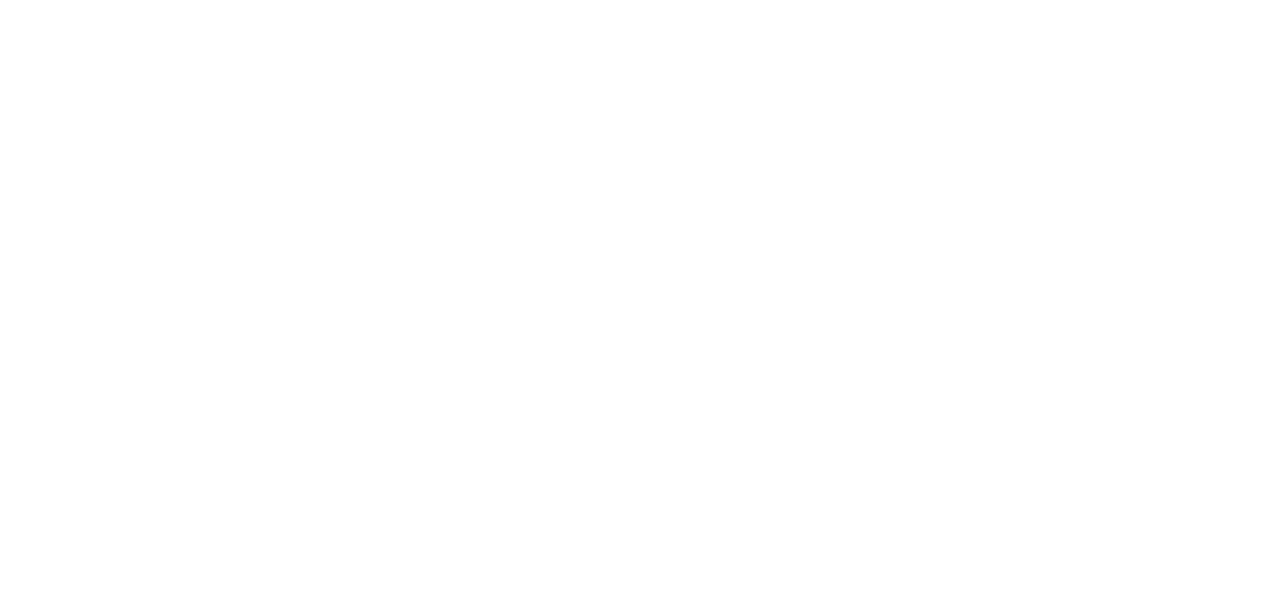
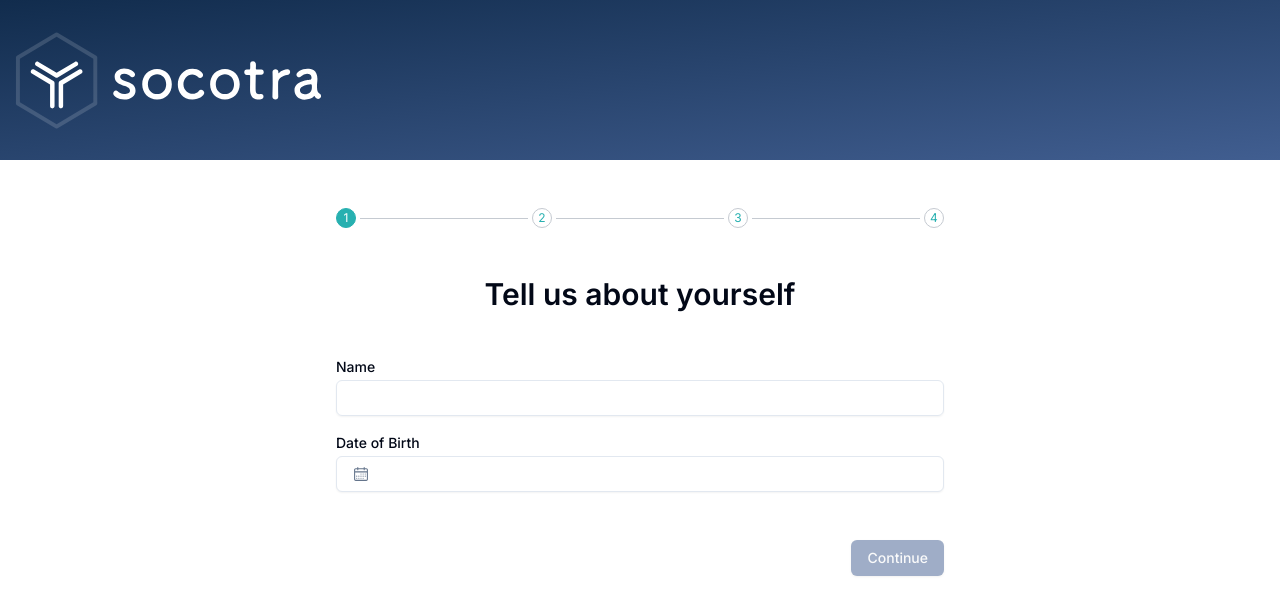
Before and after one commit to LuisUrrutia/socotra, a Next.js app: page / in a window 1280 px wide. Shown: the top 614 px of the page. Built offline with nearby package versions, Linux system fonts and the light colour scheme.

Commit message:
feat: start wizard with fist step

```diff
--- a/src/app/layout.tsx
+++ b/src/app/layout.tsx
@@ -1,12 +1,14 @@
 import type { Metadata } from "next";
 import { Inter } from "next/font/google";
+import { cn } from "@/lib/utils";
+import { Header } from "@/components/Header";
 import "./globals.css";
 
 const inter = Inter({ subsets: ["latin"] });
 
 export const metadata: Metadata = {
-  title: "Create Next App",
-  description: "Generated by create next app",
+  title: "Socotra Online Car Insurance | Fast & Reliable Coverage",
+  description: "Get fast, reliable car insurance for single or multiple vehicles with Socotra. Offering comprehensive online coverage tailored to your needs. Protect your cars with ease and confidence today.",
 };
 
 export default function RootLayout({
@@ -16,7 +18,12 @@
 }>) {
   return (
     <html lang="en">
-      <body className={inter.className}>{children}</body>
+      <body className={cn('relative h-full font-sans antialiased', inter.className)}>
+        <Header />
+        <main className="flex flex-col items-center">
+          {children}
+        </main>
+      </body>
     </html>
   );
 }
--- a/src/app/page.tsx
+++ b/src/app/page.tsx
@@ -1,5 +1,11 @@
+import { Wizard } from "@/components/Wizard";
+
 export default function Home() {
   return (
-    <></>
+    <div className="m-x-auto container mt-12">
+      <div className="grid gap-y-12">
+        <Wizard />
+      </div>
+    </div>
   );
 }
--- /dev/null
+++ b/src/components/Wizard.tsx
@@ -0,0 +1,29 @@
+"use client";
+
+import { useState } from "react";
+import { Stepper } from "@/components/Stepper";
+import { AboutYourselfForm } from "@/components/forms/AboutYourselfForm";
+import {
+  AboutYourselfFormProps,
+} from "@/lib/types";
+
+type Form = {
+  aboutYourself?: AboutYourselfFormProps;
+};
+
+export const Wizard = ({}) => {
+  const [step, setStep] = useState<number>(0);
+  const [form, setForm] = useState<Form>({});
+
+  const handleAboutYourself = (data: AboutYourselfFormProps) => {
+    setForm({ ...form, aboutYourself: data });
+    setStep(1);
+  };
+
+  return (
+    <div className="flex flex-col mx-auto w-2/4 gap-12">
+          <Stepper steps={4} currentStep={step} />
+          {step === 0 && <AboutYourselfForm onContinue={handleAboutYourself} />}
+    </div>
+  );
+};
--- /dev/null
+++ b/src/components/forms/AboutYourselfForm.tsx
@@ -0,0 +1,54 @@
+"use client";
+
+import { useEffect, useState } from "react";
+import { Input } from "@/components/ui/input";
+import { Label } from "@/components/ui/label";
+import { DatePickerInput } from "@/components/ui/datepicker";
+import { BaseForm } from "@/components/forms/BaseForm";
+import { AboutYourselfFormProps } from "@/lib/types";
+
+export const AboutYourselfForm = ({
+  onContinue,
+}: {
+  onContinue?: (props: AboutYourselfFormProps) => void;
+}) => {
+  const [name, setName] = useState<string>("");
+  const [birth, setBirth] = useState<Date | undefined>(undefined);
+
+  const [valid, setValid] = useState<boolean>(false);
+
+  useEffect(() => {
+    setValid(!!(name && birth));
+  }, [name, birth]);
+
+  return (
+    <BaseForm
+      title="Tell us about yourself"
+      button={{
+        disabled: !valid,
+      }}
+      onSubmit={() => {
+        if (!valid) return;
+
+        onContinue?.({ name, birth: birth! });
+      }}
+    >
+      <>
+        <div className="grid w-full items-center gap-1.5">
+          <Label htmlFor="name">Name</Label>
+          <Input
+            type="text"
+            id="name"
+            value={name}
+            onChange={(evt) => setName(evt.target.value)}
+          />
+        </div>
+
+        <div className="grid w-full items-center gap-1.5">
+          <Label htmlFor="birth">Date of Birth</Label>
+          <DatePickerInput id="birth" date={birth} onPick={setBirth} />
+        </div>
+      </>
+    </BaseForm>
+  );
+};
--- /dev/null
+++ b/src/components/forms/BaseForm.tsx
@@ -0,0 +1,33 @@
+import { Button } from "@/components/ui/button";
+
+type ButtonProps = {
+  hide?: boolean;
+  disabled?: boolean;
+}
+
+export const BaseForm = ({
+  title,
+  children,
+  button,
+  onSubmit,
+}: {
+  title: string;
+  children: React.ReactNode;
+  button?: ButtonProps;
+  onSubmit?: () => void;
+}) => {
+
+  return (
+    <div className="flex flex-col items-center gap-y-12">
+      <h2 className="text-3xl font-semibold">{title}</h2>
+
+      <div className="grid gap-y-5 w-full">{children}</div>
+
+      {button?.hide ? null : (
+        <div className="flex w-full justify-end">
+          <Button disabled={button?.disabled} onClick={onSubmit}>Continue</Button>
+        </div>
+      )}
+    </div>
+  );
+};
--- a/src/components/ui/datepicker.tsx
+++ b/src/components/ui/datepicker.tsx
@@ -1,43 +1,65 @@
-"use client"
+"use client";
 
-import * as React from "react"
-import { format } from "date-fns"
+import * as React from "react";
 import { CalendarIcon } from "@radix-ui/react-icons";
+import { format } from "date-fns";
 
-import { cn } from "@/lib/utils"
-import { Button } from "@/components/ui/button"
-import { Calendar } from "@/components/ui/calendar"
+import { cn } from "@/lib/utils";
+import { Button } from "@/components/ui/button";
+import { Calendar } from "@/components/ui/calendar";
 import {
   Popover,
   PopoverContent,
   PopoverTrigger,
-} from "@/components/ui/popover"
+} from "@/components/ui/popover";
 
-export function DatePickerDemo() {
-  const [date, setDate] = React.useState<Date>()
+export function DatePickerInput({
+  id,
+  date,
+  placeholder,
+  onPick,
+}: {
+  id: string;
+  date: Date | undefined;
+  placeholder?: string;
+  onPick?: (date: Date) => void;
+}) {
+  const [internalDate, setDate] = React.useState<Date>();
+
+  React.useEffect(() => {
+    if (date) setDate(date);
+  }, [date]);
+
+  const handlePick = (date: Date | undefined) => {
+    if (!date) return;
+
+    setDate(date);
+    onPick?.(date);
+  };
 
   return (
     <Popover>
       <PopoverTrigger asChild>
         <Button
+          id={id}
           variant={"outline"}
           className={cn(
-            "w-[280px] justify-start text-left font-normal",
+            "w-full justify-start text-left font-normal",
             !date && "text-muted-foreground"
           )}
         >
           <CalendarIcon className="mr-2 h-4 w-4" />
-          {date ? format(date, "PPP") : <span>Pick a date</span>}
+          {date ? format(date, "PPP") : <span>{placeholder}</span>}
         </Button>
       </PopoverTrigger>
-      <PopoverContent className="w-auto p-0">
+      <PopoverContent className="w-auto p-0" align="start">
         <Calendar
           mode="single"
-          selected={date}
-          onSelect={setDate}
+          selected={internalDate}
+          onSelect={handlePick}
           initialFocus
         />
       </PopoverContent>
     </Popover>
-  )
+  );
 }
--- a/src/lib/types.ts
+++ b/src/lib/types.ts
@@ -20,3 +20,8 @@
   convictions: boolean;
   suspensions: boolean;
 };
+
+export type AboutYourselfFormProps = {
+  name: string;
+  birth: Date;
+};
```
